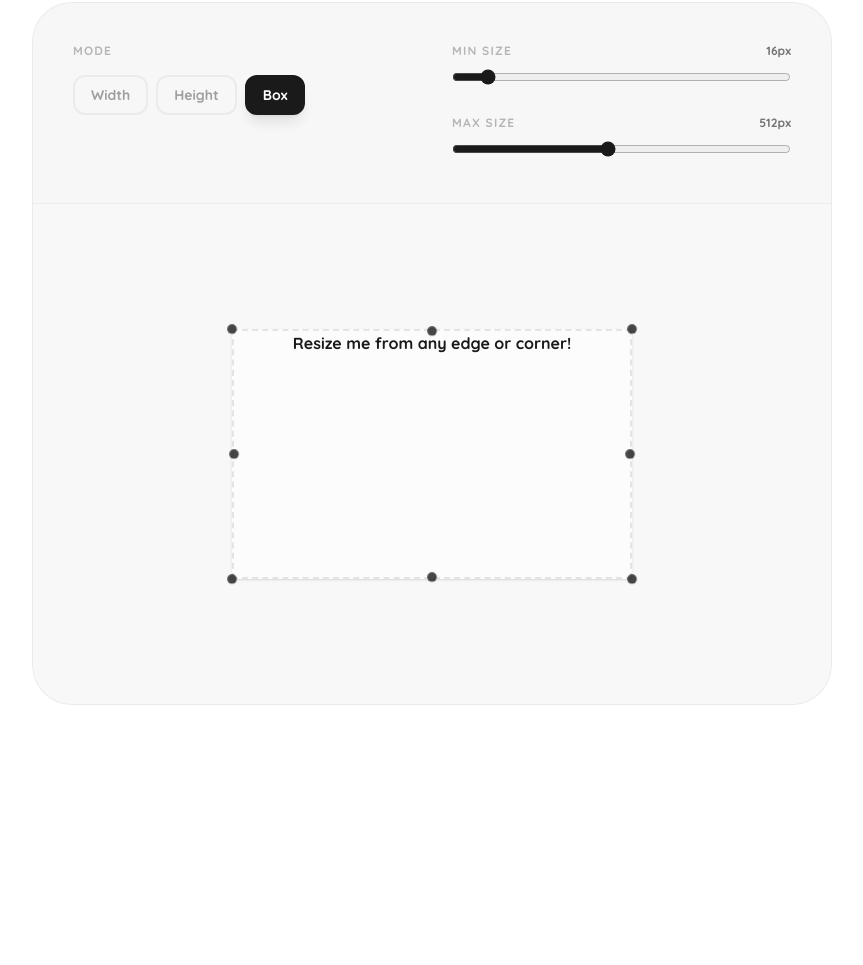
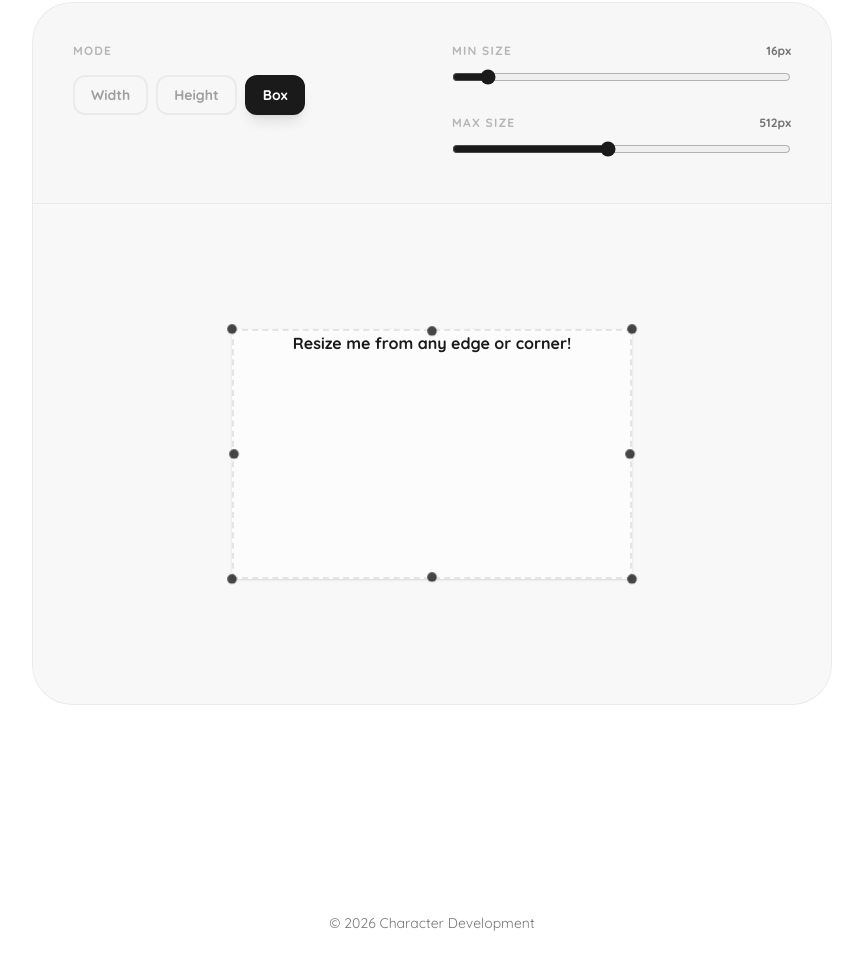
Before and after one commit to gmlnchv/shoehorn-website, a website built with Vite: page index.html in a window 1280 px wide. Shown: the part 911-1876 px from the top of the page, without its empty margins (208-1071 px from the left). Before the commit the page ends 1792 px from the top, so only its background shows below. Built offline with nearby package versions, Linux system fonts and the light colour scheme; a web font is replaced by a local one.

Commit message:
Add footer with copyright information and link to Character Development

```diff
--- a/index.html
+++ b/index.html
@@ -166,6 +166,9 @@
         </div>
       </section>
     </main>
+    <footer class="max-w-4xl mx-auto px-6 py-8 text-center text-foreground/60 text-sm">
+      © 2026 <a href="https://chrctr.dev" class="hover:text-foreground transition-colors">Character Development</a>
+    </footer>
   </div>
 
   <script type="module" src="/src/main.ts"></script>
```
